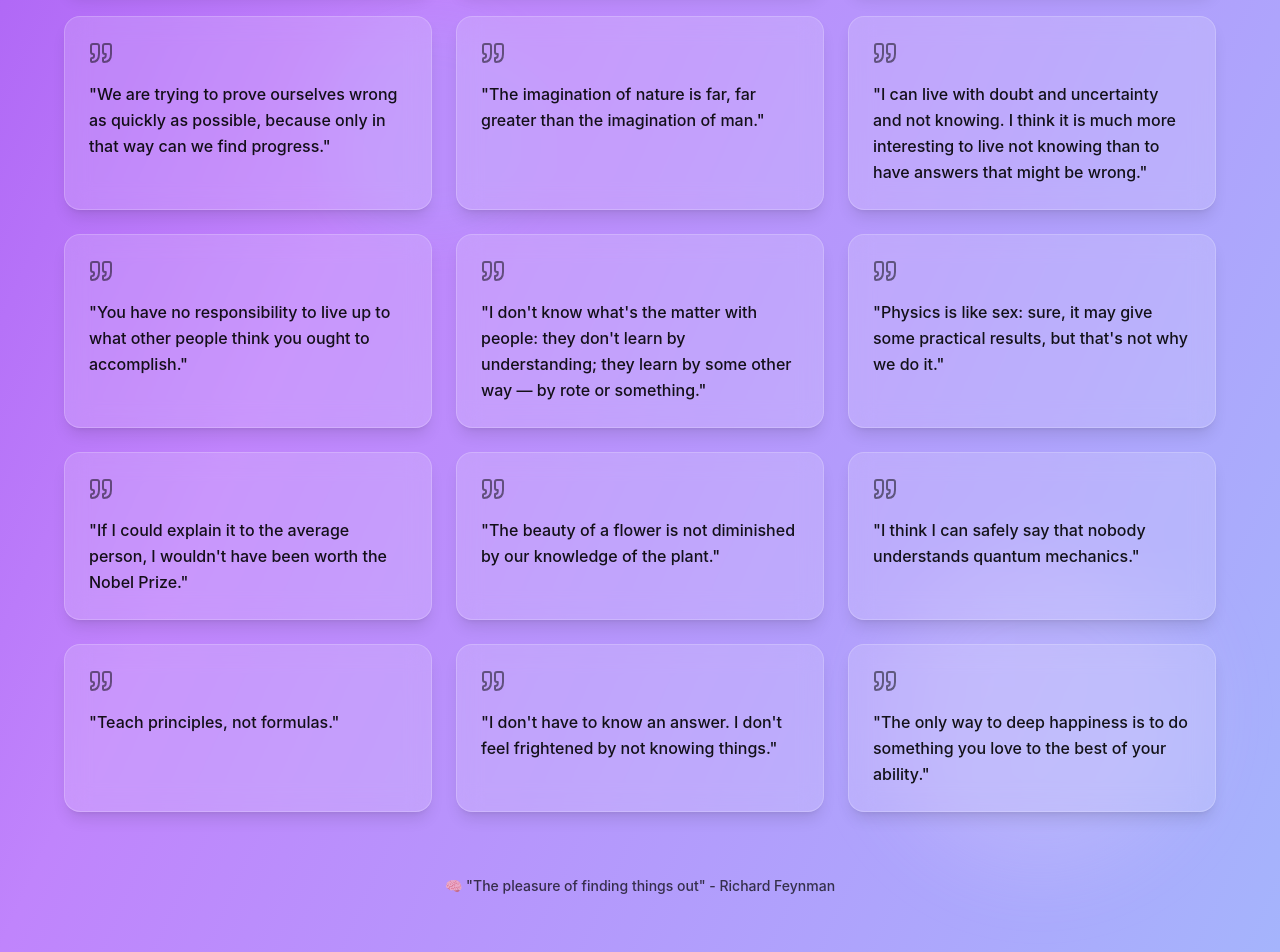
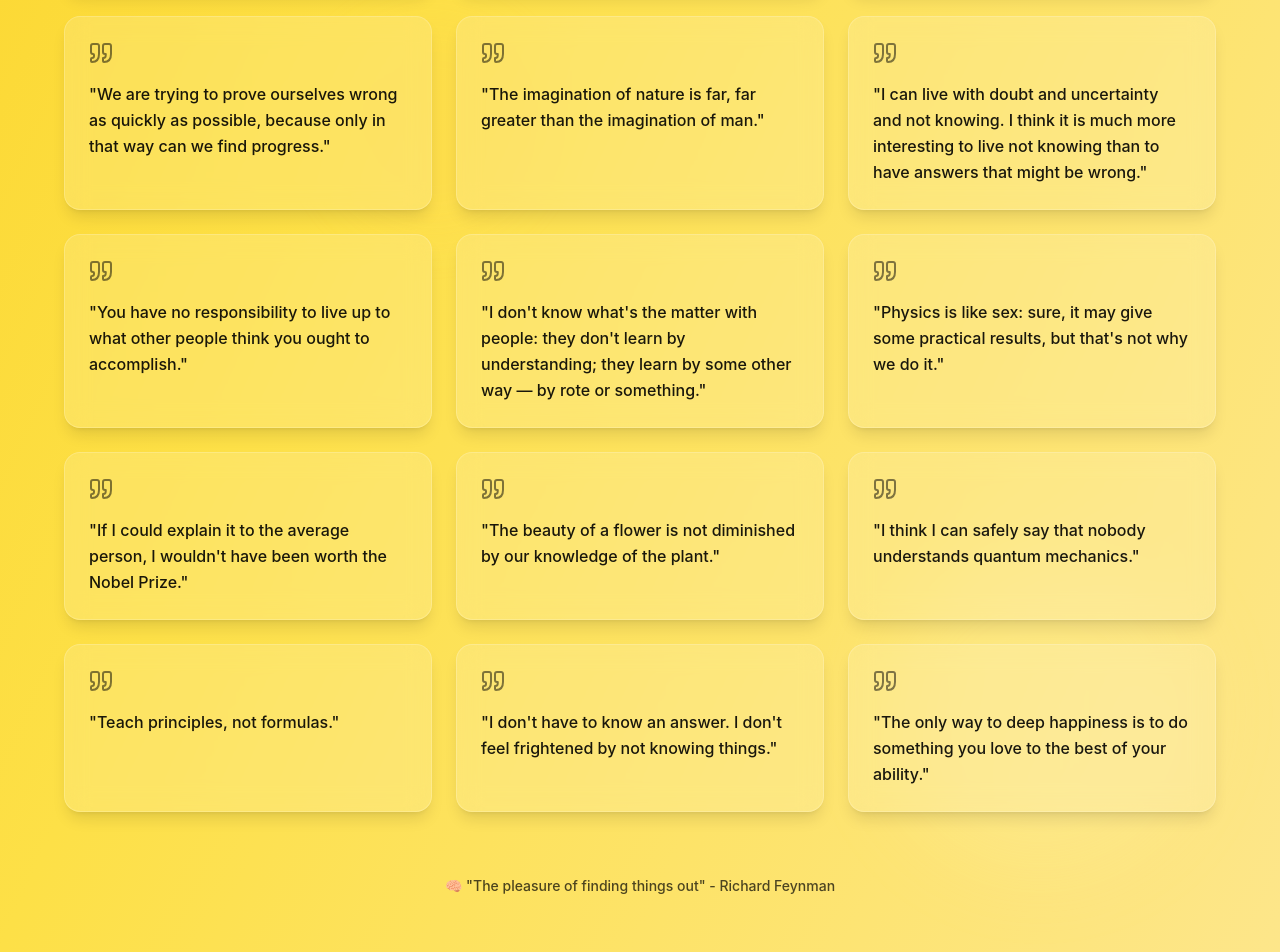
Before and after one commit to anennya/positive-messages, a React (Vite) app: page /feynman in a window 1280 px wide. Shown: the part 1860-2812 px from the top of the page. Built offline with nearby package versions, Linux system fonts and the light colour scheme.

Commit message:
Change Feynman Quotes page to yellow theme

```diff
--- a/src/pages/FeynmanQuotes.tsx
+++ b/src/pages/FeynmanQuotes.tsx
@@ -54,12 +54,12 @@ const FeynmanQuotes: React.FC = () => {
   }, []);
 
   return (
-    <div className="min-h-screen bg-gradient-to-br from-purple-600 via-purple-400 to-indigo-300 relative overflow-hidden">
+    <div className="min-h-screen bg-gradient-to-br from-yellow-400 via-yellow-300 to-amber-200 relative overflow-hidden">
       {/* Animated background elements */}
       <div className="absolute inset-0">
         <div className="absolute top-32 left-16 w-72 h-72 bg-white/10 rounded-full blur-xl animate-pulse"></div>
-        <div className="absolute bottom-20 right-20 w-80 h-80 bg-purple-100/30 rounded-full blur-2xl animate-pulse" style={{ animationDelay: '3s' }}></div>
-        <div className="absolute top-2/3 left-1/4 w-56 h-56 bg-indigo-300/20 rounded-full blur-xl animate-pulse" style={{ animationDelay: '1.5s' }}></div>
+        <div className="absolute bottom-20 right-20 w-80 h-80 bg-yellow-100/30 rounded-full blur-2xl animate-pulse" style={{ animationDelay: '3s' }}></div>
+        <div className="absolute top-2/3 left-1/4 w-56 h-56 bg-amber-300/20 rounded-full blur-xl animate-pulse" style={{ animationDelay: '1.5s' }}></div>
       </div>
 
       {/* Main content */}
```
